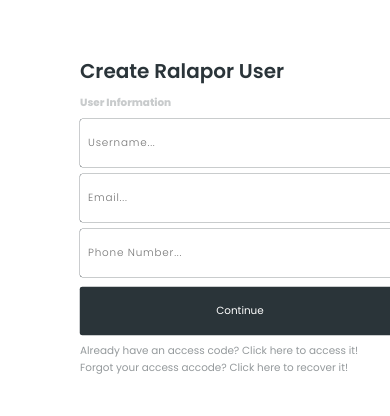
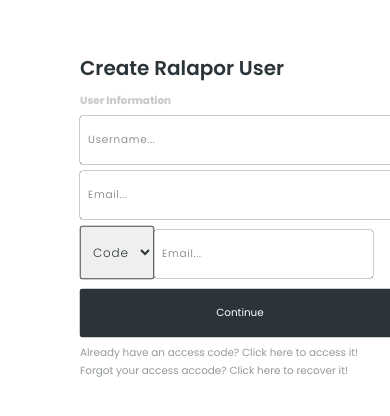
Before and after one commit to EdwinOliveira/Ralapor, a React (Vite) app in the folder packages/frontend/: page /create-user in a window 390 px wide. Shown: the part 206-622 px from the top of the page. Built offline with nearby package versions, Linux system fonts and the light colour scheme.

Commit message:
WIP: Worked on phone selecotr

```diff
--- a/packages/frontend/src/components/FormControl.tsx
+++ b/packages/frontend/src/components/FormControl.tsx
@@ -1,10 +1,13 @@
 import "./FormControl.css";
 import FormInput, { type FormInputProps } from "./FormInput";
+import FormPhoneNumberCode, {
+	type FormPhoneNumberCodeProps,
+} from "./FormPhoneNumberCode";
 import FormSelector, { type FormSelectorProps } from "./FormSelector";
 
 export type FormControlProps = {
 	id?: number;
-} & (FormControlInput | FormControlSelector);
+} & (FormControlInput | FormControlSelector | FormControlPhoneNumberCode);
 
 type FormControlInput = {
 	type: "input";
@@ -16,6 +19,11 @@
 	formSelectorProps: FormSelectorProps;
 };
 
+type FormControlPhoneNumberCode = {
+	type: "phoneNumberCode";
+	formPhoneNumberCodeProps: FormPhoneNumberCodeProps;
+};
+
 export default function FormControl(props: FormControlProps) {
 	const isFormInputGuard = (
 		props: FormControlProps,
@@ -25,6 +33,10 @@
 		props: FormControlProps,
 	): props is FormControlSelector => props.type === "selector";
 
+	const isFormPhoneNumberCodeGuard = (
+		props: FormControlProps,
+	): props is FormControlPhoneNumberCode => props.type === "phoneNumberCode";
+
 	const dynamicComponent = () => {
 		if (isFormInputGuard(props)) {
 			return <FormInput {...props.formInputProps} />;
@@ -33,6 +45,10 @@
 		if (isFormSelectorGuard(props)) {
 			return <FormSelector {...props.formSelectorProps} />;
 		}
+
+		if (isFormPhoneNumberCodeGuard(props)) {
+			return <FormPhoneNumberCode {...props.formPhoneNumberCodeProps} />;
+		}
 	};
 
 	return dynamicComponent();
--- /dev/null
+++ b/packages/frontend/src/components/FormPhoneNumberCode.tsx
@@ -0,0 +1,20 @@
+import "./FormPhoneNumberCode.css";
+import FormInput, { type FormInputProps } from "./FormInput";
+import FormSelector, { type FormSelectorProps } from "./FormSelector";
+
+export type FormPhoneNumberCodeProps = {
+	formInputControl: FormInputProps;
+	formSelectorControl: FormSelectorProps;
+};
+
+export default function FormPhoneNumberCode({
+	formInputControl,
+	formSelectorControl,
+}: FormPhoneNumberCodeProps) {
+	return (
+		<div id="form-phone-number-code">
+			<FormSelector {...formSelectorControl} />
+			<FormInput {...formInputControl} />
+		</div>
+	);
+}
--- a/packages/frontend/src/components/FormSelector.tsx
+++ b/packages/frontend/src/components/FormSelector.tsx
@@ -17,7 +17,7 @@
 			{selectorOptions.map((selectorOption) => (
 				<option
 					key={selectorOption.id}
-					value={!selectorOption.isPlaceholder ? selectorOption.value : ""}
+					value={selectorOption.value}
 					selected={selectorOption.isPlaceholder}
 					hidden={selectorOption.isPlaceholder}
 					disabled={selectorOption.isPlaceholder}
--- a/packages/frontend/src/pages/CreateUser.tsx
+++ b/packages/frontend/src/pages/CreateUser.tsx
@@ -47,11 +47,23 @@
 				},
 				{
 					id: 3,
-					type: "input",
-					formInputProps: {
-						name: "phoneNumber",
-						type: "tel",
-						placeholder: "Phone Number...",
+					type: "phoneNumberCode",
+					formPhoneNumberCodeProps: {
+						formInputControl: {
+							name: "email",
+							type: "email",
+							placeholder: "Email...",
+						},
+						formSelectorControl: {
+							selectorOptions: [
+								{
+									id: 1,
+									value: "",
+									designation: "Code",
+									isPlaceholder: true,
+								},
+							],
+						},
 					},
 				},
 			],
```
Also changed, not shown: packages/frontend/src/components/FormPhoneNumberCode.css (added).
